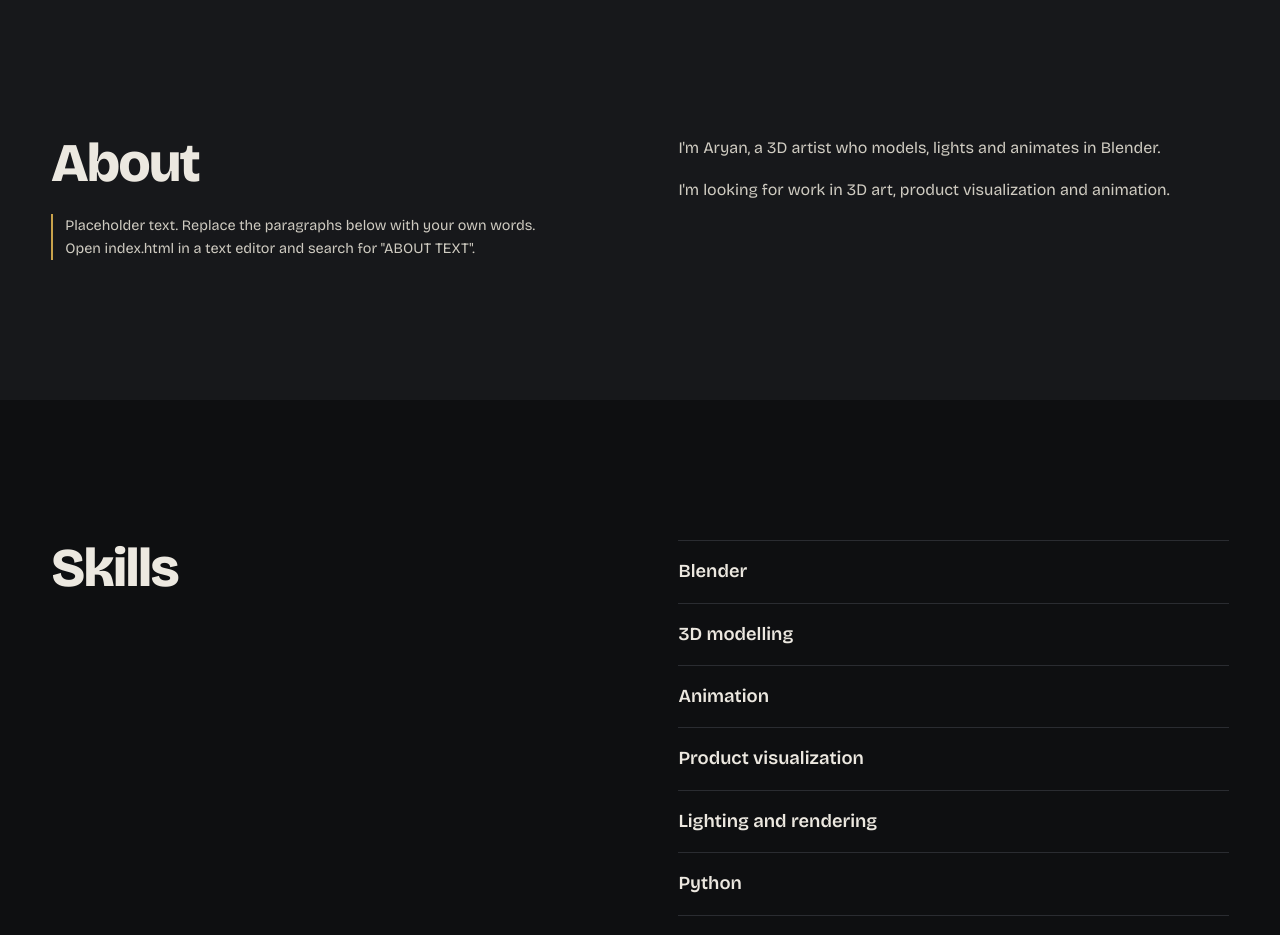
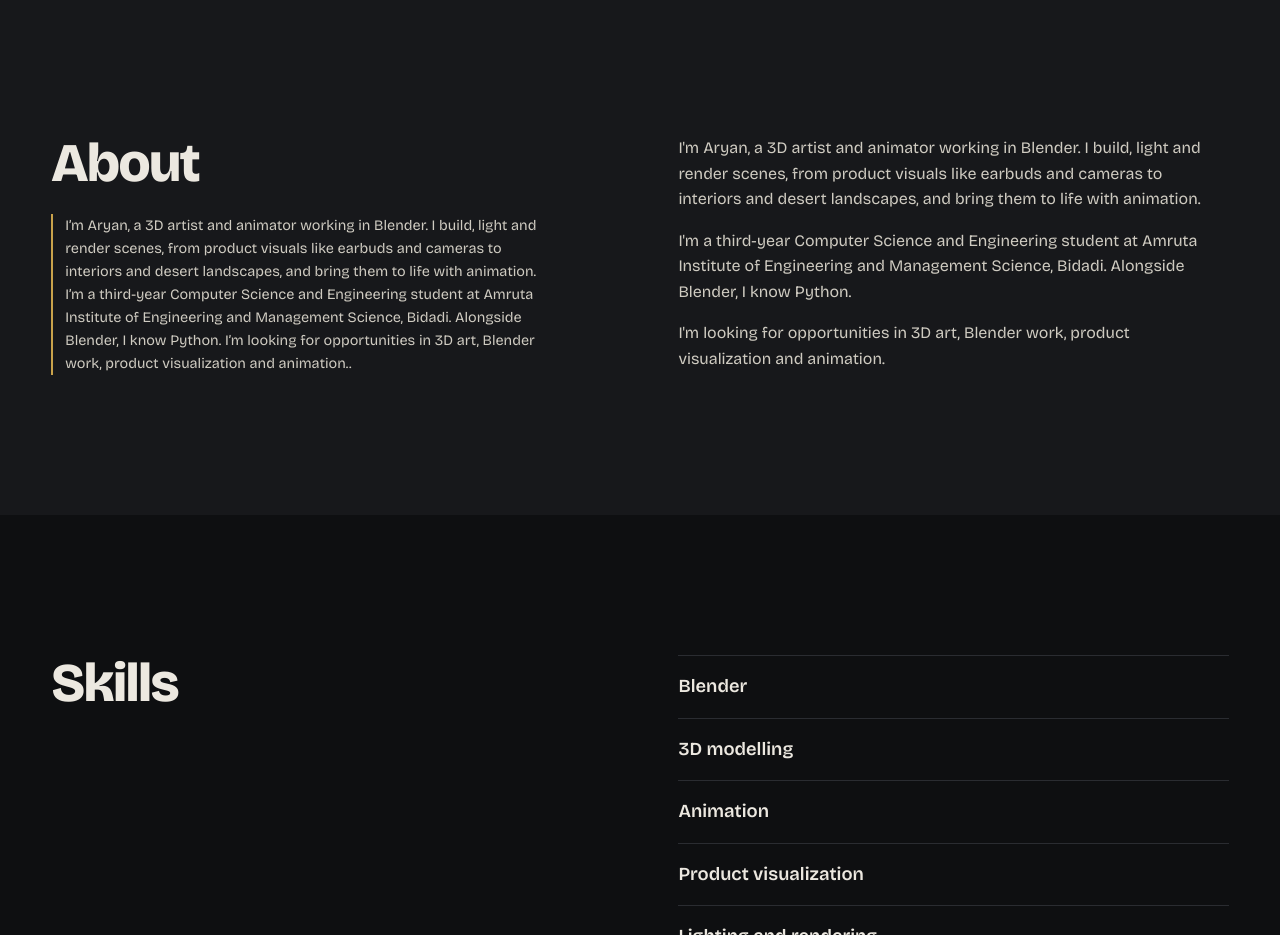
Before and after one commit to aryansarabi07-ship-it/aryansarabi07-ship-it.github.io, a plain HTML site: page aryan-portfolio2/index.html in a window 1280 px wide. Shown: the part 2160-3095 px from the top of the page. Drawn offline with nearby package versions, Linux system fonts and the light colour scheme.

Commit message:
Update index.html

```diff
--- a/aryan-portfolio2/index.html
+++ b/aryan-portfolio2/index.html
@@ -130,12 +130,17 @@ dialog .close{position:absolute;top:-6px;right:0;transform:translateY(-100%);fon
     <div class="wrap cols">
       <div>
         <h2>About</h2>
-        <p class="note">Placeholder text. Replace the paragraphs below with your own words. Open index.html in a text editor and search for "ABOUT TEXT".</p>
+        <p class="note">I’m Aryan, a 3D artist and animator working in Blender. I build, light and render scenes, from product visuals like earbuds and cameras to interiors and desert landscapes, and bring them to life with animation.
+
+I’m a third-year Computer Science and Engineering student at Amruta Institute of Engineering and Management Science, Bidadi. Alongside Blender, I know Python.
+
+I’m looking for opportunities in 3D art, Blender work, product visualization and animation..</p>
       </div>
       <div>
         <!-- ABOUT TEXT: edit these two paragraphs -->
-        <p>I'm Aryan, a 3D artist who models, lights and animates in Blender.</p>
-        <p>I'm looking for work in 3D art, product visualization and animation.</p>
+        <p>I'm Aryan, a 3D artist and animator working in Blender. I build, light and render scenes, from product visuals like earbuds and cameras to interiors and desert landscapes, and bring them to life with animation.</p>
+        <p>I'm a third-year Computer Science and Engineering student at Amruta Institute of Engineering and Management Science, Bidadi. Alongside Blender, I know Python.</p>
+        <p>I'm looking for opportunities in 3D art, Blender work, product visualization and animation.</p>
       </div>
     </div>
   </section>
```
